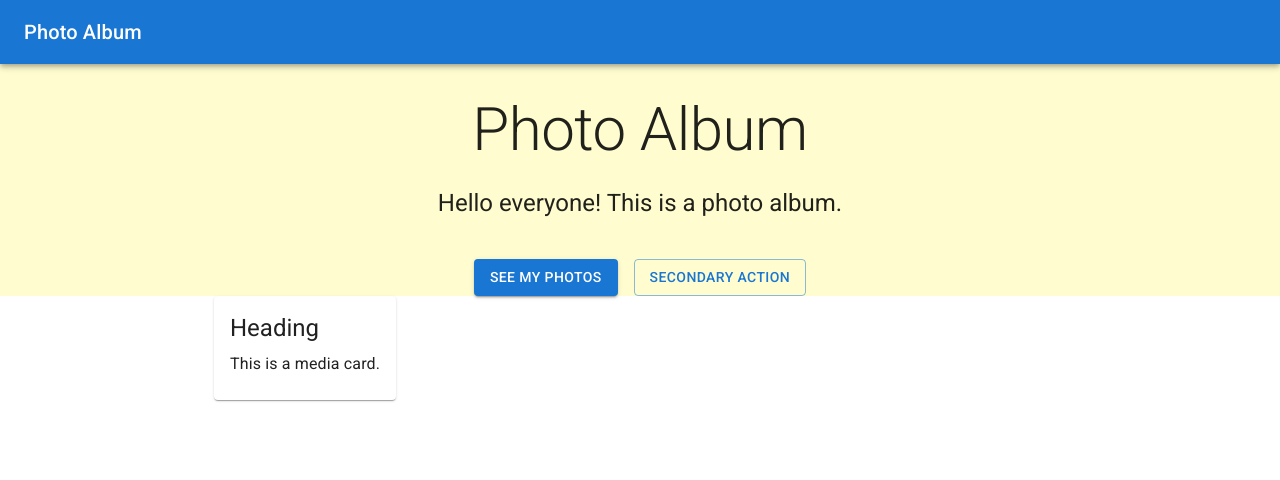
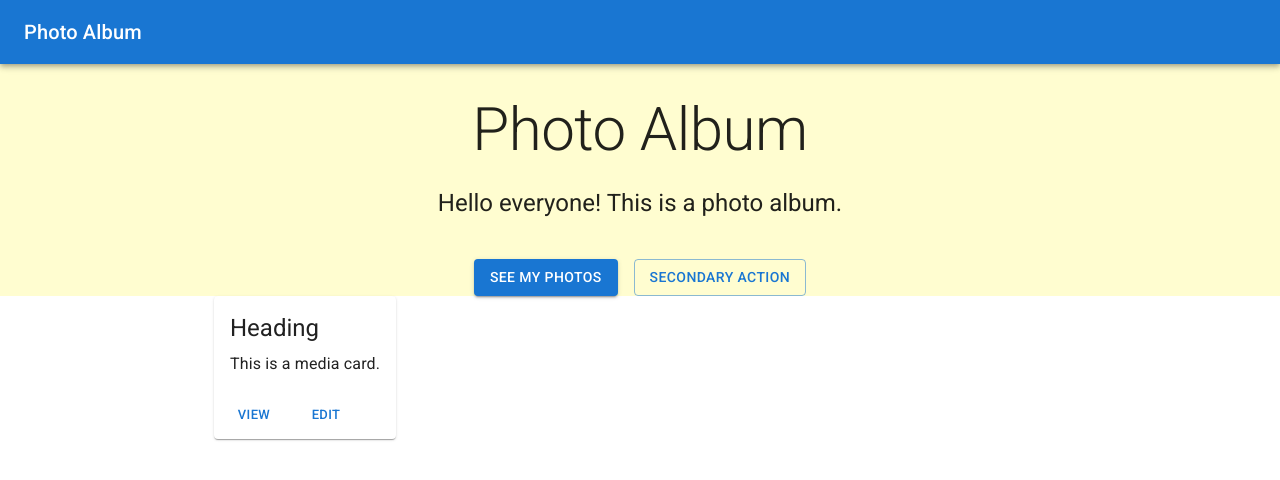
Before and after one commit to JoshuaJonesTS/material-ui-demo, a React (Create React App) app: page / in a window 1280 px wide. Shown: the top 480 px of the page. Built offline with nearby package versions, Linux system fonts and the light colour scheme.

Commit message:
Add CardActions buttons

```diff
--- a/src/App.js
+++ b/src/App.js
@@ -58,6 +58,10 @@
                                         This is a media card.
                                     </Typography>
                                 </CardContent>
+                                <CardActions>
+                                    <Button size="small" color="primary">View</Button>
+                                    <Button size="small" color="primary">Edit</Button>
+                                </CardActions>
                             </Card>
                         </Grid>
                     </Grid>
```
